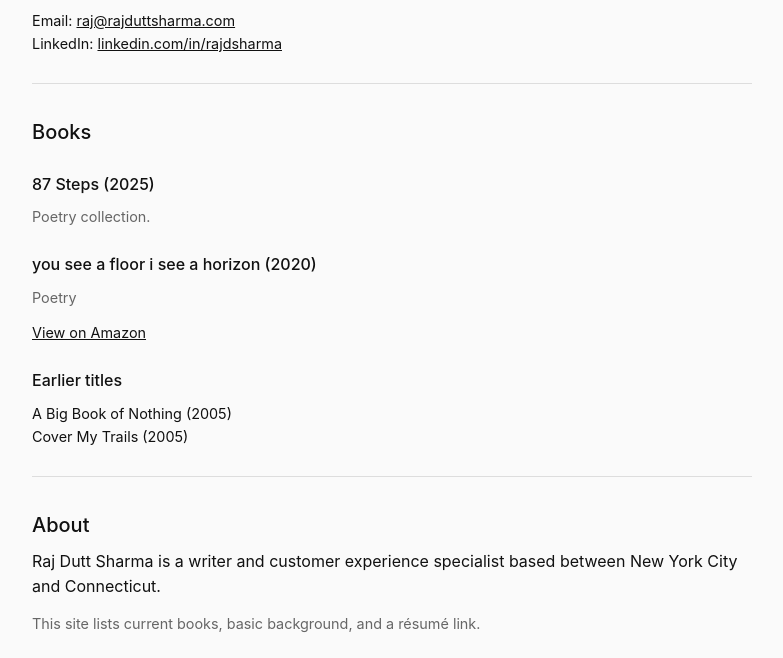
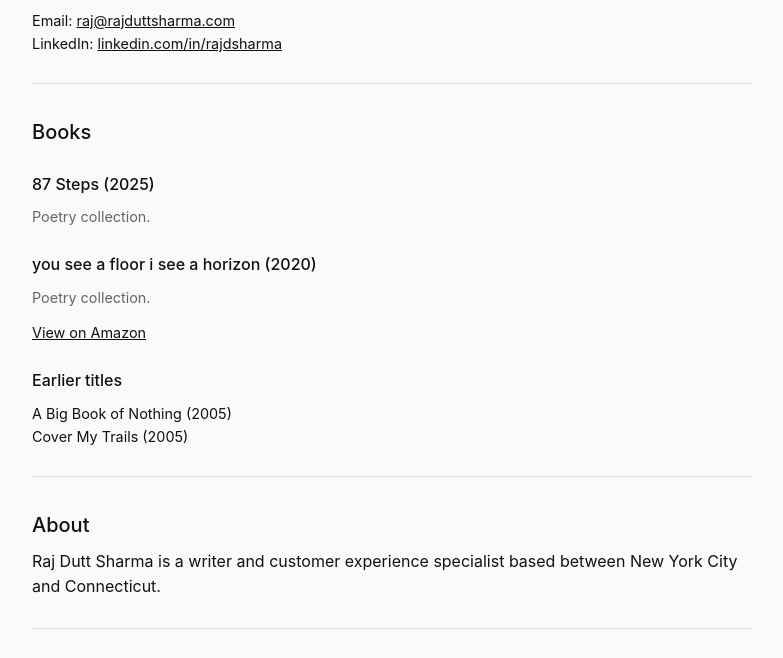
Before and after one commit to mrrajduttsharma/mrrajduttsharma.github.io, a plain HTML site: page index.html in a window 1280 px wide. Shown: the part 119-777 px from the top of the page, without its empty margins (248-1031 px from the left). Drawn offline with Linux system fonts and the light colour scheme.

Commit message:
Update index.html

```diff
--- a/index.html
+++ b/index.html
@@ -86,7 +86,7 @@
 
     <h3>you see a floor i see a horizon (2020)</h3>
     <p class="muted small">
-      Poetry
+      Poetry collection.
     </p>
     <p class="small">
       <a href="https://www.amazon.com/dp/B08R6MT14S?ref=cm_sw_r_ffobk_cp_ud_dp_TGD5VQZN20RHQAWM8S3S&social_share=cm_sw_r_ffobk_cp_ud_dp_TGD5VQZN20RHQAWM8S3S&bestFormat=true" target="_blank">
@@ -107,9 +107,6 @@
     <h2>About</h2>
     <p>
       Raj Dutt Sharma is a writer and customer experience specialist based between New York City and Connecticut.
-    </p>
-    <p class="muted small">
-      This site lists current books, basic background, and a résumé link.
     </p>
   </section>
 
```
